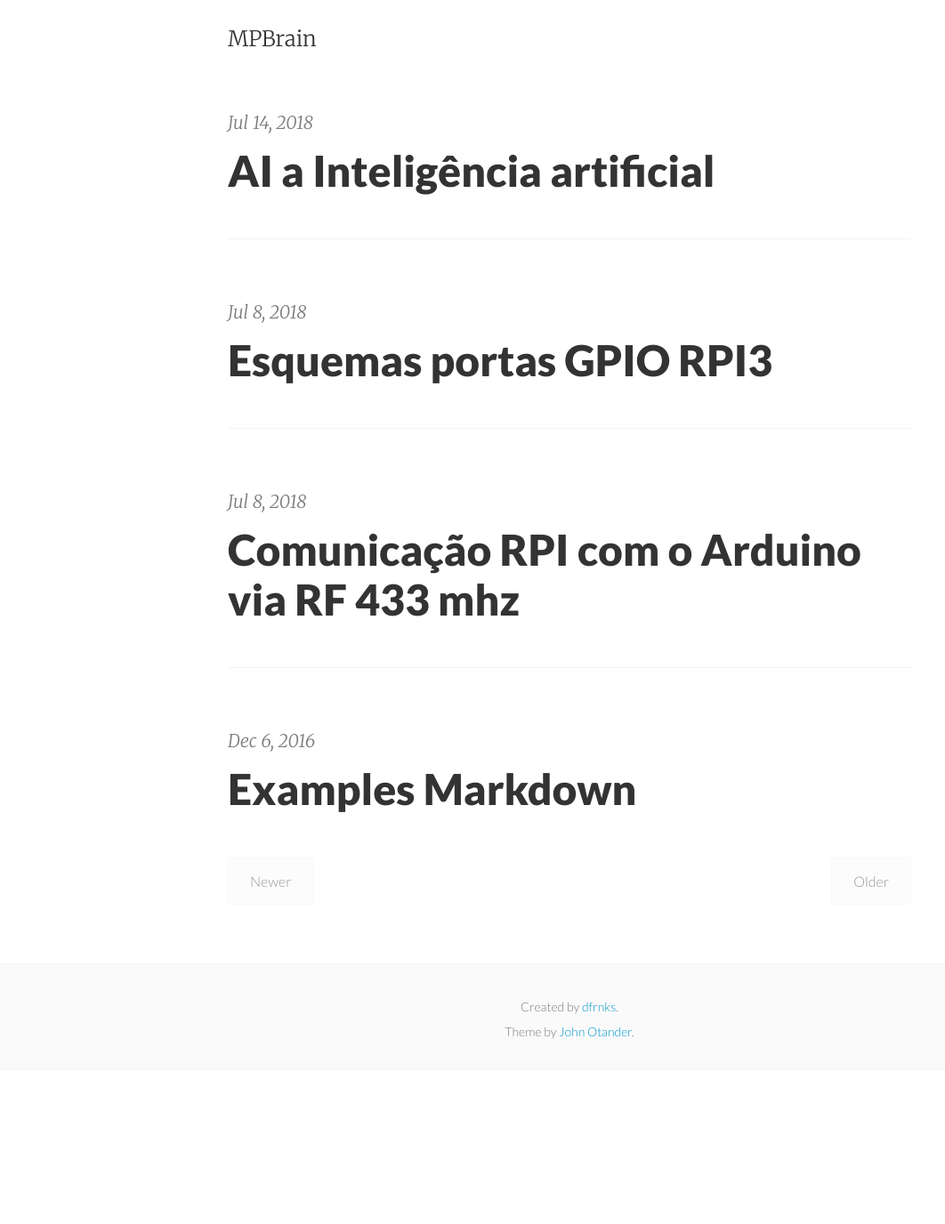
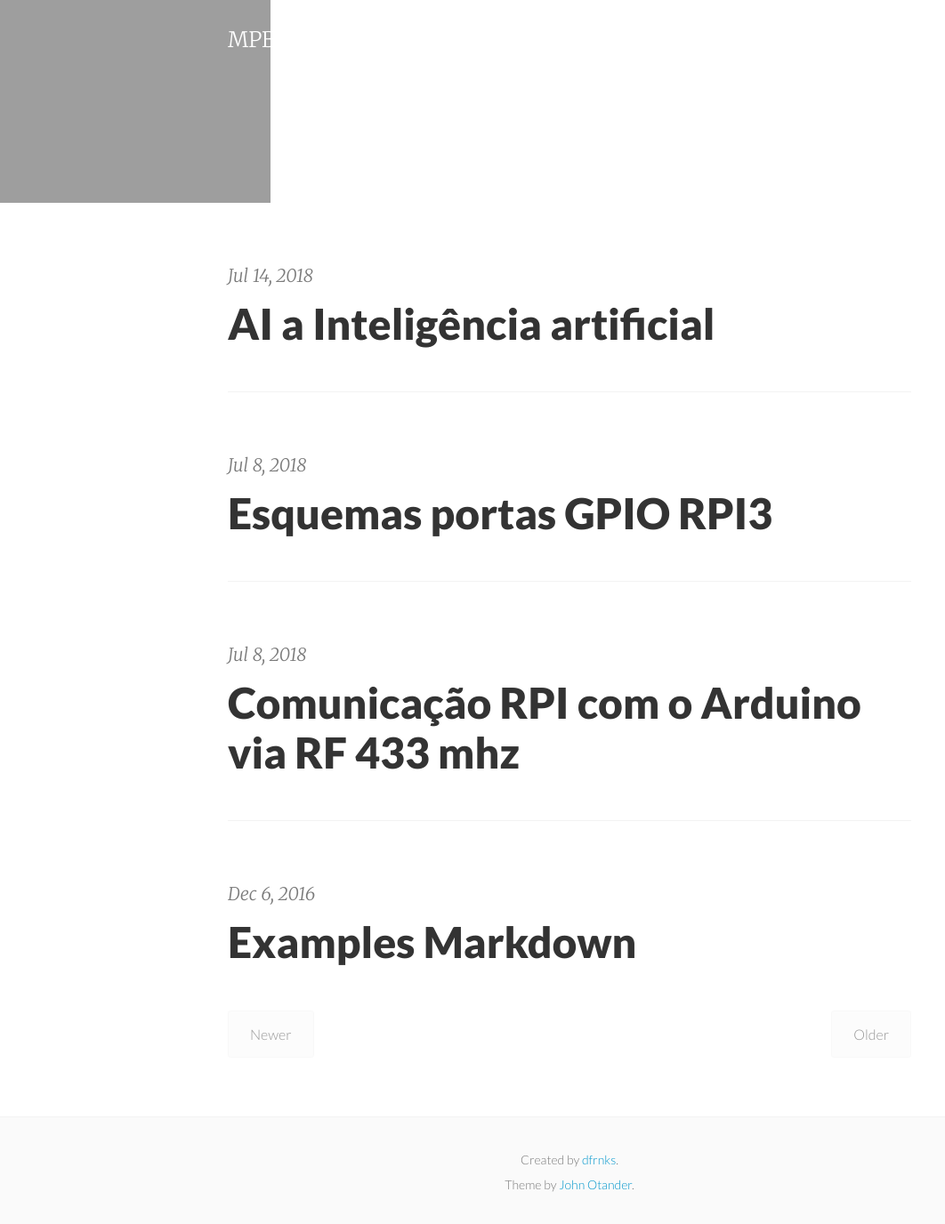
Before and after one commit to dfrnks/dfrnks.github.io, a Jekyll site: the page built from index.html, in a window 1280 px wide. Shown: the whole page at 89% size, without its empty margins (0-1062 px from the left). Built offline with Jekyll 4.4.1, drawn with Linux system fonts in a browser that asks for light colours; the list of posts is cut into pages by our own code; before the commit the page ends 1204 px from its top, so only the background shows below that.

Commit message:
Melhorias layout

```diff
--- a/_layouts/default.html
+++ b/_layouts/default.html
@@ -23,7 +23,7 @@
 <body>
   <div class="site-wrap">
     <header class="site-header px2 px-responsive">
-      <div class="mt2 wrap">
+      <div class="wrap">
         <div class="measure">
           <a href="{{ site.url }}" class="left">{{ site.title }}</a>
           <nav class="site-nav right">
--- a/css/pixyll.css
+++ b/css/pixyll.css
@@ -56,9 +56,17 @@
   width: 100%;
 }
 
+.site-header{
+  background-image: url(https://dfrnks.github.io/img/fundo.png);
+  background-size: contain;
+  background-repeat: no-repeat;
+  height: 228px;
+}
+
 .site-header a {
-  color: #333;
+  color: #fff;
   font-weight: 300;
+  margin-top: 33px;
 }
 
 .site-header nav a {
```
